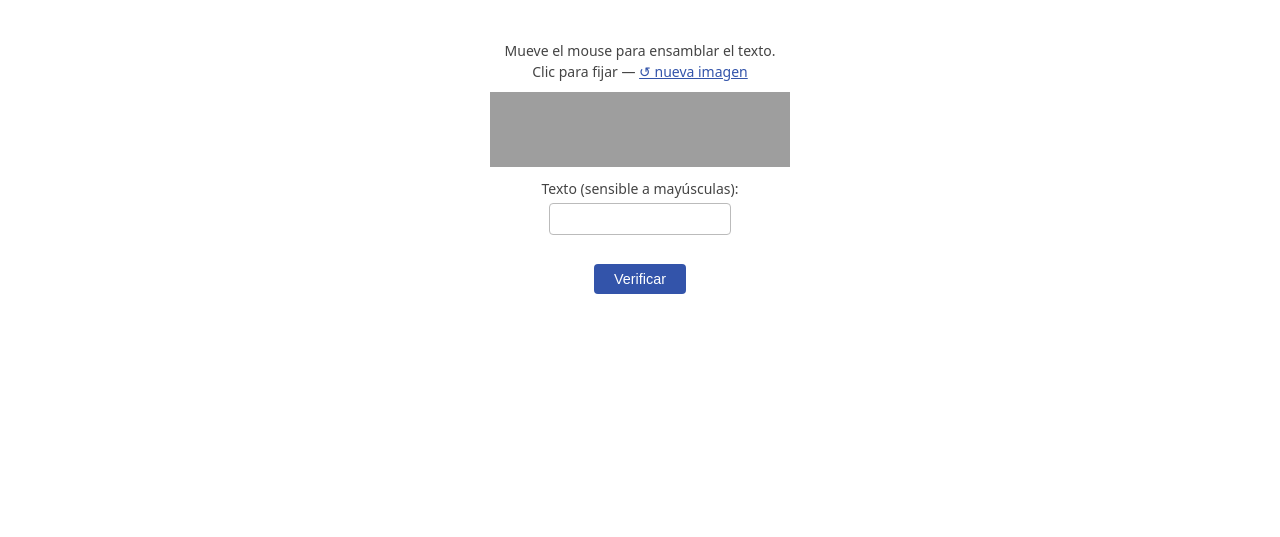
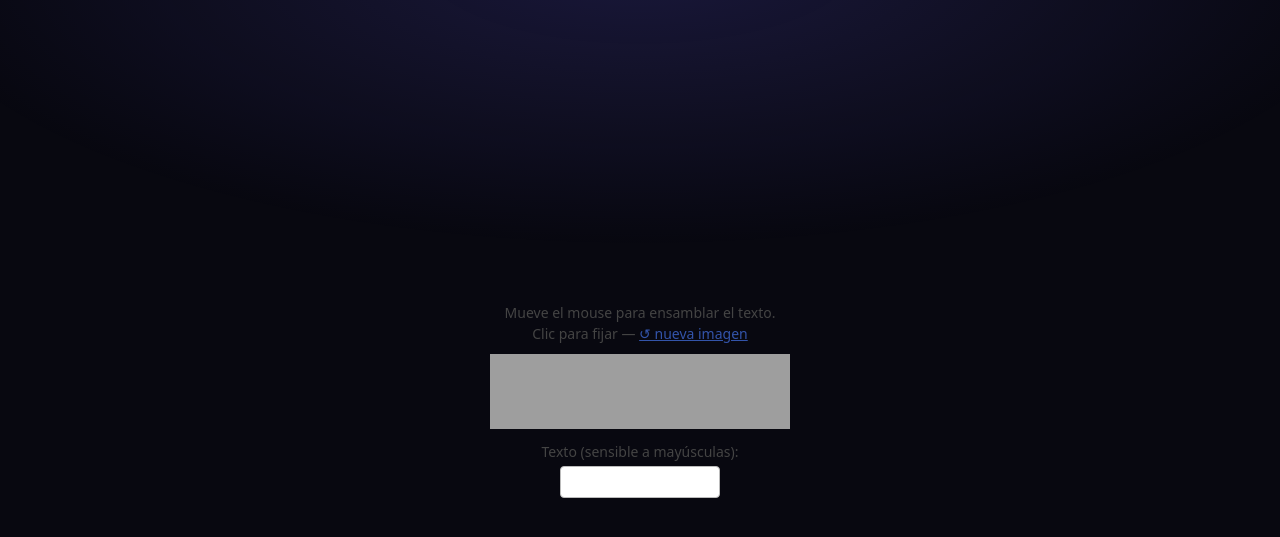
Before and after one commit to waltercerrudo/mvcaptcha, a PHP site: page / in a window 1280 px wide. Shown: the top 537 px of the page. Run offline with PHP 8.4, Linux system fonts and the light colour scheme; grey boxes are pictures that could not be loaded.

Commit message:
Mejora UI

```diff
--- a/mvcaptcha/MvCaptcha.php
+++ b/mvcaptcha/MvCaptcha.php
@@ -234,18 +234,33 @@ class MvCaptcha
             <meta charset="utf-8">
             <meta name="viewport" content="width=device-width, initial-scale=1">
             <title>mvCaptcha</title>
+            <style>
+                *, *::before, *::after { box-sizing: border-box; margin: 0; padding: 0; }
+                html { height: 100%; }
+                body {
+                    min-height: 100%;
+                    background: #080810;
+                    display: flex;
+                    align-items: center;
+                    justify-content: center;
+                    padding: 2rem;
+                    font-family: -apple-system, BlinkMacSystemFont, 'Segoe UI', system-ui, sans-serif;
+                }
+                body::before {
+                    content: '';
+                    position: fixed;
+                    inset: 0;
+                    background: radial-gradient(ellipse 90% 55% at 50% -5%,
+                        rgba(108,99,255,.18) 0%, transparent 65%);
+                    pointer-events: none;
+                }
+                form { display: contents; }
+            </style>
         </head>
         <body>
-        <main style="font-family:system-ui,sans-serif;text-align:center;padding:2rem;">
             <form method="post">
                 {$widget}
-                <p><button type="submit"
-                    style="margin-top:.8rem;padding:7px 20px;font-size:.9rem;
-                           background:#3354aa;color:#fff;border:none;border-radius:4px;cursor:pointer;">
-                    Verificar
-                </button></p>
             </form>
-        </main>
         </body>
         </html>
         HTML;
```
